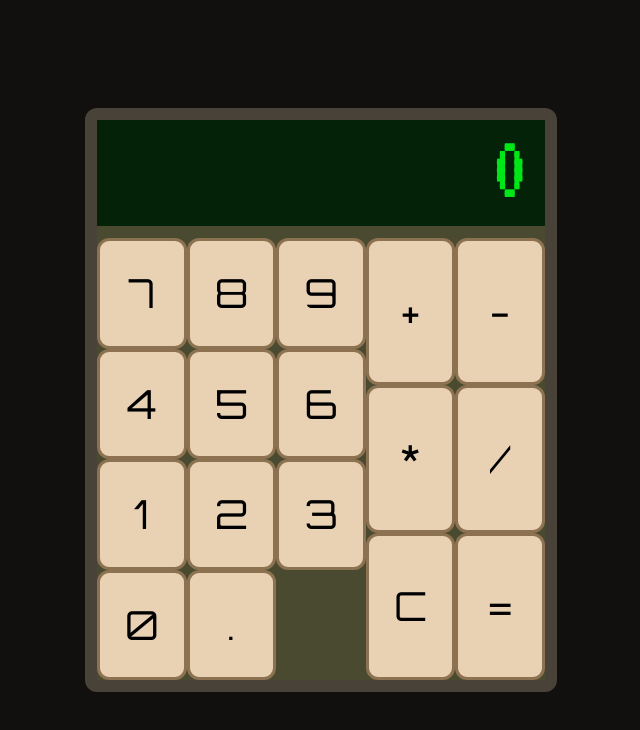
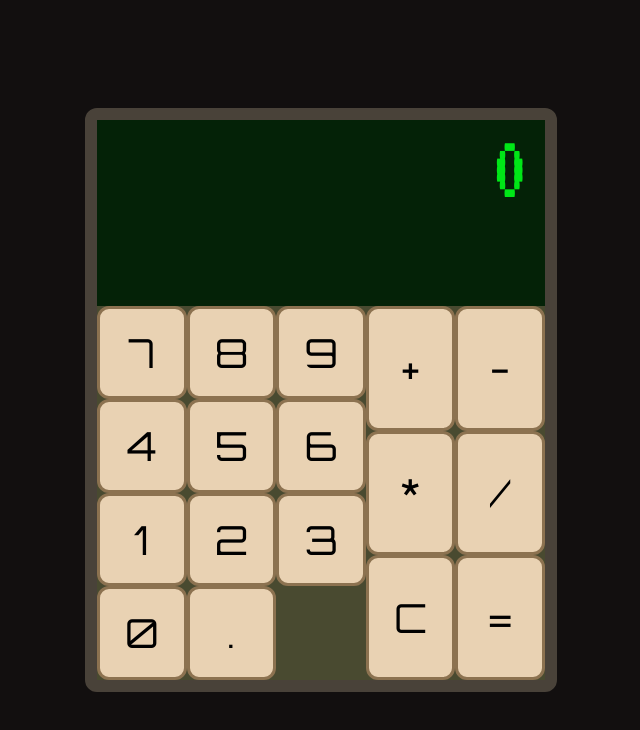
Before and after one commit to dencioras1/odin-calculator, a plain HTML site: page index.html in a window 1280 px wide. Shown: the whole page, without its empty margins (319-959 px from the left). Drawn offline with Linux system fonts and the light colour scheme.

Commit message:
Started work on separating a, b and oper into different displays for clarity and also allowing calculations with large numbers.

```diff
--- a/index.html
+++ b/index.html
@@ -21,7 +21,8 @@
 <body>
 
     <div class="calculator-container">
-        <div class="display"></div>
+        <div class="display" id="a"></div>
+        <div class="display" id="b"></div>
 
         <div class="ui">
             <div class="digits-container">
--- a/styles.css
+++ b/styles.css
@@ -26,7 +26,6 @@ body {
 .ui {
     display: flex;
     flex-direction: row;
-    padding-top: 12px;
     flex: calc(100% / 6 * 5);
     /* justify-content: space-between; */
     /* align-items: self-start; */
@@ -47,13 +46,13 @@ body {
 .digits-container {
     display: grid;
     width: 21vw;
-    grid-template-columns: calc(100% / 3) calc(100% / 3) calc(100% / 3);
+    grid-template-columns: 1fr 1fr 1fr;
 }
 
 .operators-container {
     display: grid;
     width: 14vw;
-    grid-template-columns: calc(100% / 2) calc(100% / 2);
+    grid-template-columns: 1fr 1fr;
 }
 
 button {
```
